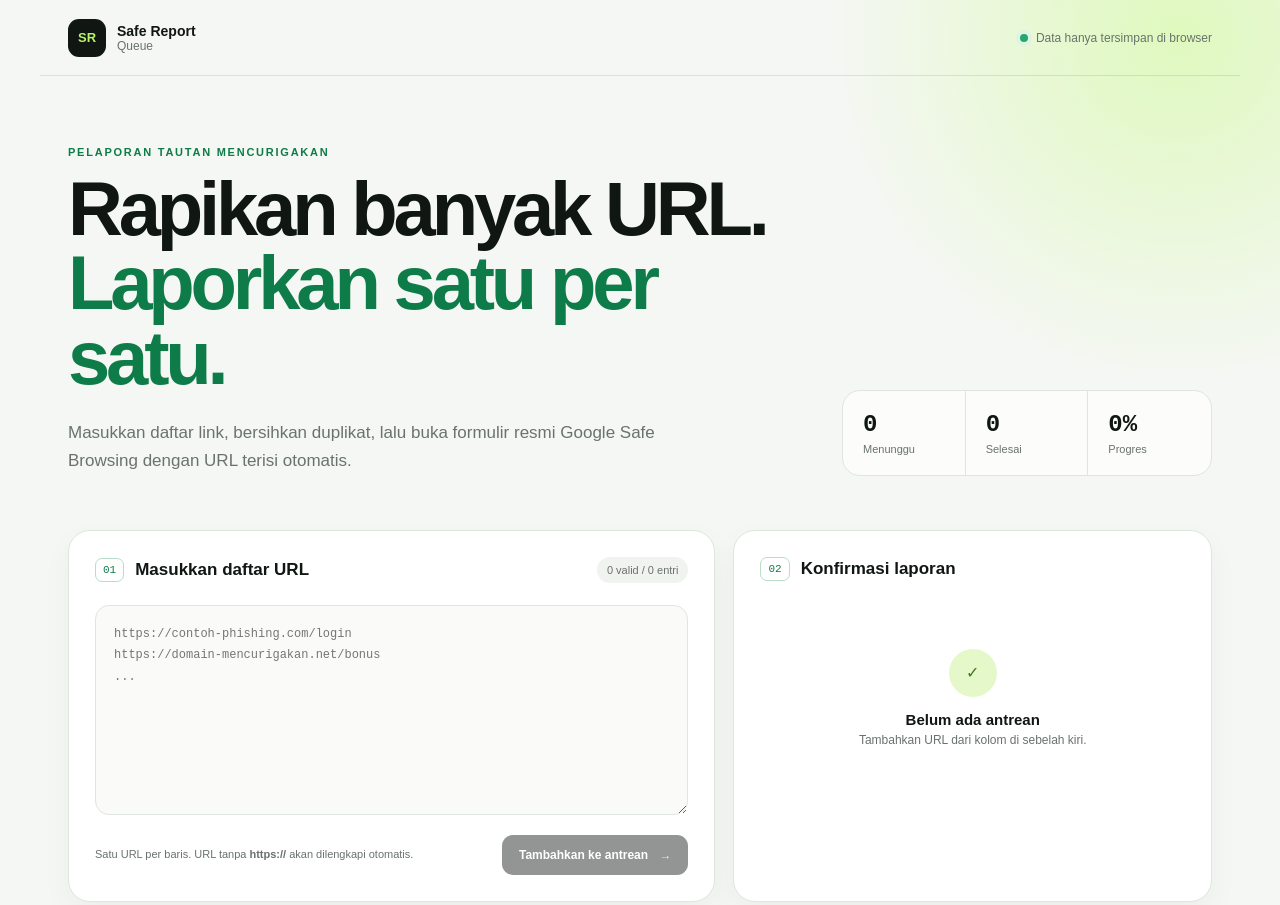
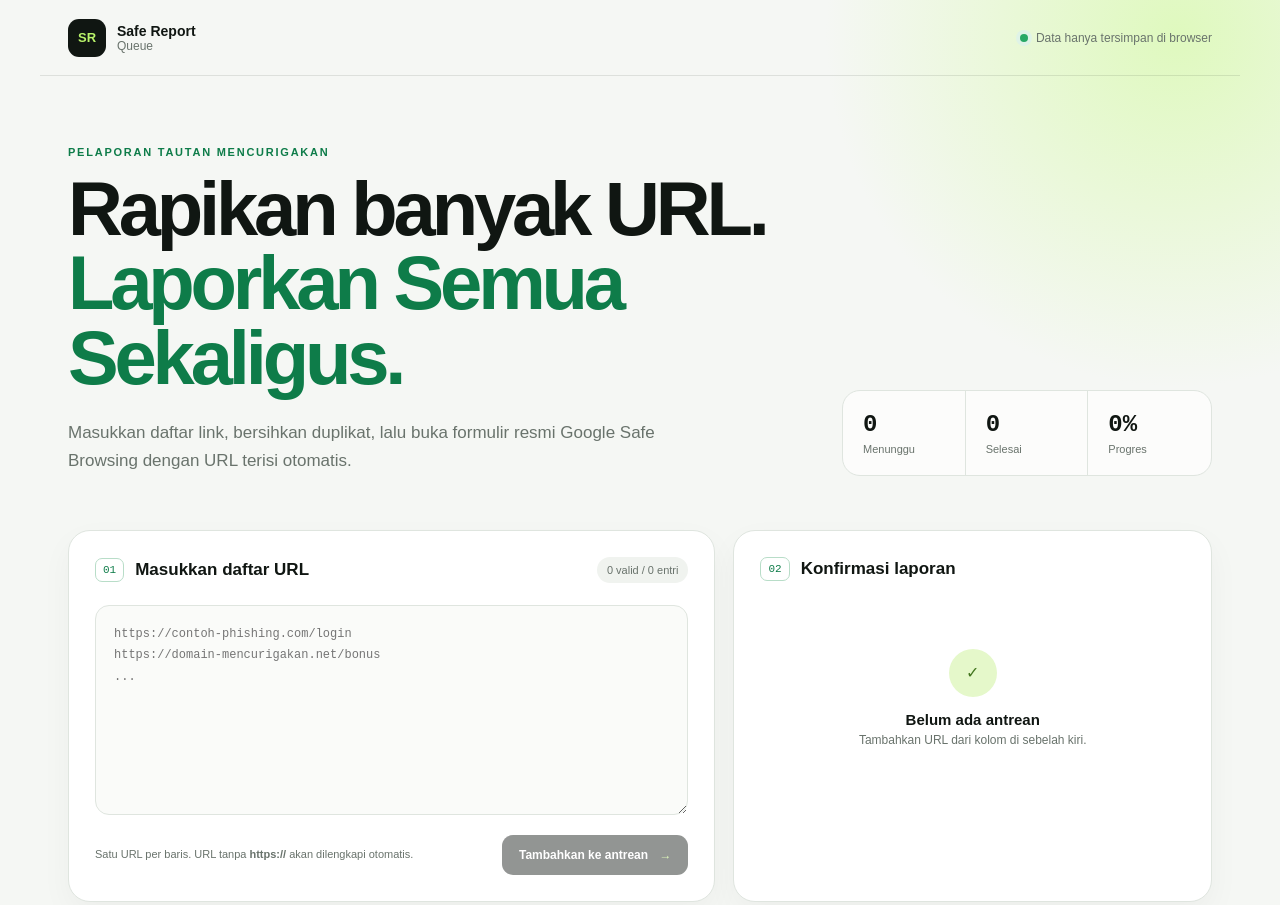
Before and after one commit to nadiapuspita137-del/fast-report-link, a plain HTML site: page index.html in a window 1280 px wide. Shown: the top 905 px of the page. Drawn offline with Linux system fonts and the light colour scheme.

Commit message:
Update hero section text for URL reporting

```diff
--- a/index.html
+++ b/index.html
@@ -13,7 +13,7 @@
 </head>
 <body>
   <header class="top"><div class="brand"><span class="mark">SR</span><span><b>Safe Report</b><small>Queue</small></span></div><span class="privacy"><i></i> Data hanya tersimpan di browser</span></header>
-  <section class="hero"><div><p class="eyebrow">Pelaporan tautan mencurigakan</p><h1>Rapikan banyak URL.<br><em>Laporkan satu per satu.</em></h1><p class="lede">Masukkan daftar link, bersihkan duplikat, lalu buka formulir resmi Google Safe Browsing dengan URL terisi otomatis.</p></div><div class="stats"><div><strong id="nPending">0</strong><span>Menunggu</span></div><div><strong id="nDone">0</strong><span>Selesai</span></div><div><strong id="nProgress">0%</strong><span>Progres</span></div></div></section>
+  <section class="hero"><div><p class="eyebrow">Pelaporan tautan mencurigakan</p><h1>Rapikan banyak URL.<br><em>Laporkan Semua Sekaligus.</em></h1><p class="lede">Masukkan daftar link, bersihkan duplikat, lalu buka formulir resmi Google Safe Browsing dengan URL terisi otomatis.</p></div><div class="stats"><div><strong id="nPending">0</strong><span>Menunggu</span></div><div><strong id="nDone">0</strong><span>Selesai</span></div><div><strong id="nProgress">0%</strong><span>Progres</span></div></div></section>
   <section class="work">
     <div class="card"><div class="head"><div><span class="step">01</span><h2>Masukkan daftar URL</h2></div><span class="pill" id="validCount">0 valid / 0 entri</span></div><textarea id="input" placeholder="https://contoh-phishing.com/login&#10;https://domain-mencurigakan.net/bonus&#10;..."></textarea><div class="foot"><p>Satu URL per baris. URL tanpa <b>https://</b> akan dilengkapi otomatis.</p><button id="add" class="mainbtn" disabled>Tambahkan ke antrean <span>→</span></button></div></div>
     <div class="card"><div class="head"><div><span class="step">02</span><h2>Konfirmasi laporan</h2></div><span class="pill" id="nextPill" hidden>Berikutnya</span></div><div id="action"></div></div>
```
